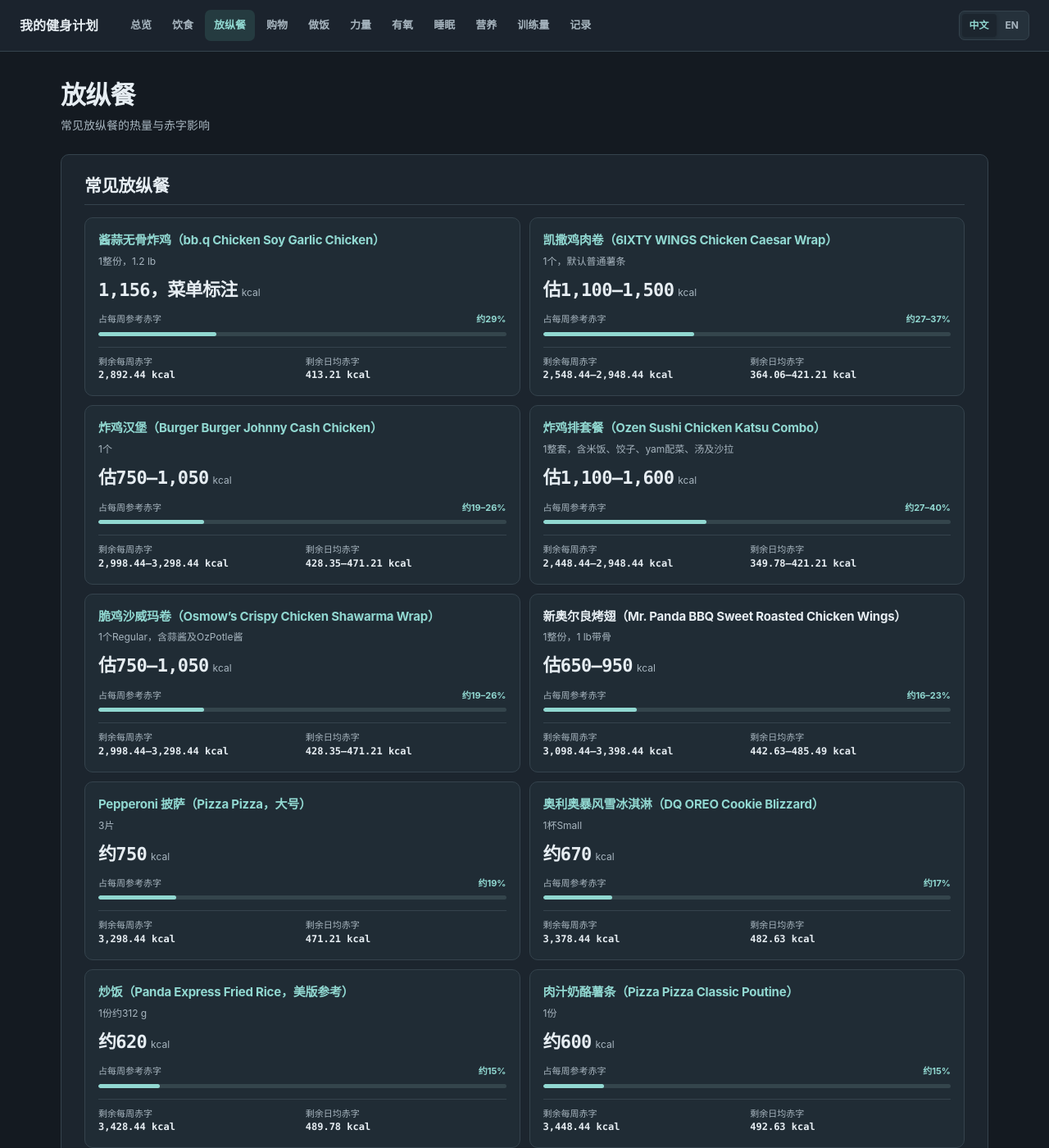
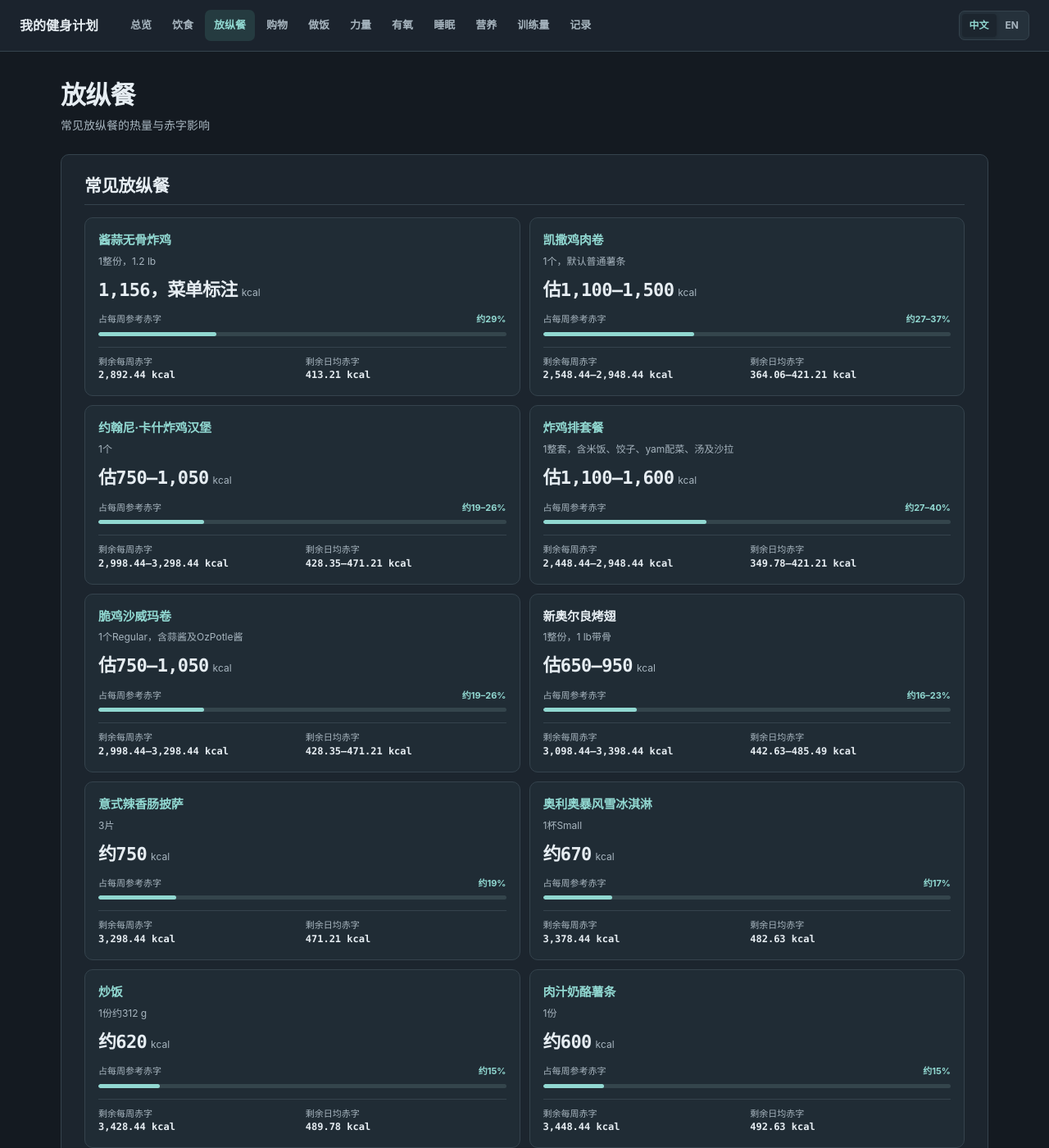
Before and after one commit to yunhaixiang/fitness, a Jekyll site: the page built from treats.md, in a window 1280 px wide and 1400 px high. Shown: the whole window at 82% size. Built offline with Jekyll 4.4.1, drawn with Linux system fonts in a browser that asks for light colours; some of the changed text lies outside the part shown.

Commit message:
Simplify Chinese treat meal names

```diff
--- a/assets/i18n.js
+++ b/assets/i18n.js
@@ -418,9 +418,10 @@
       if (node.parentElement?.closest('script,style,svg')) continue;
       if (!originalText.has(node)) originalText.set(node, node.textContent);
       const source = originalText.get(node);
-      const translated = hasChinese.test(source)
+      const itemEnglish = node.parentElement?.getAttribute('data-en');
+      const translated = itemEnglish ?? (hasChinese.test(source)
         ? (node.parentElement?.matches('code.language-mermaid') ? translateMermaid(source) : translate(source))
-        : source;
+        : source);
       const isLabel = node.parentElement?.matches('th,label,button,.brand,.main-nav a,.training-table td > a')
         || node.parentElement?.closest('h1,h2,h3,h4,h5,h6');
       if (translated !== source || isLabel) node.textContent = isLabel ? titleCase(translated) : translated;
--- a/treats.md
+++ b/treats.md
@@ -22,7 +22,7 @@
 </thead>
 <tbody>
 <tr>
-<td><a href="https://www.bbqchickenca.com/">酱蒜无骨炸鸡（bb.q Chicken Soy Garlic Chicken）</a></td>
+<td><a href="https://www.bbqchickenca.com/" data-en="Soy Garlic Boneless Fried Chicken (bb.q Chicken)">酱蒜无骨炸鸡</a></td>
 <td>1整份，1.2 lb</td>
 <td style="text-align: right;">1,156，菜单标注</td>
 <td style="text-align: right;">约29%</td>
@@ -30,7 +30,7 @@
 <td style="text-align: right;">413.21</td>
 </tr>
 <tr>
-<td><a href="https://6ixtywings.com/menu_items/chicken-caesar-wrap/">凯撒鸡肉卷（6IXTY WINGS Chicken Caesar Wrap）</a></td>
+<td><a href="https://6ixtywings.com/menu_items/chicken-caesar-wrap/" data-en="Chicken Caesar Wrap (6IXTY WINGS)">凯撒鸡肉卷</a></td>
 <td>1个，默认普通薯条</td>
 <td style="text-align: right;">估1,100–1,500</td>
 <td style="text-align: right;">约27–37%</td>
@@ -38,7 +38,7 @@
 <td style="text-align: right;">364.06–421.21</td>
 </tr>
 <tr>
-<td><a href="https://order.online/store/burger-burger-25113744">炸鸡汉堡（Burger Burger Johnny Cash Chicken）</a></td>
+<td><a href="https://order.online/store/burger-burger-25113744" data-en="Johnny Cash Chicken Sandwich (Burger Burger)">约翰尼·卡什炸鸡汉堡</a></td>
 <td>1个</td>
 <td style="text-align: right;">估750–1,050</td>
 <td style="text-align: right;">约19–26%</td>
@@ -46,7 +46,7 @@
 <td style="text-align: right;">428.35–471.21</td>
 </tr>
 <tr>
-<td><a href="https://www.ubereats.com/ca/store/ozen-sushi/yCgRS0Q7S_Wlx8Flww4rWQ">炸鸡排套餐（Ozen Sushi Chicken Katsu Combo）</a></td>
+<td><a href="https://www.ubereats.com/ca/store/ozen-sushi/yCgRS0Q7S_Wlx8Flww4rWQ" data-en="Chicken Katsu Combo (Ozen Sushi)">炸鸡排套餐</a></td>
 <td>1整套，含米饭、饺子、yam配菜、汤及沙拉</td>
 <td style="text-align: right;">估1,100–1,600</td>
 <td style="text-align: right;">约27–40%</td>
@@ -54,7 +54,7 @@
 <td style="text-align: right;">349.78–421.21</td>
 </tr>
 <tr>
-<td><a href="https://osmows.com/nutrition-calculator">脆鸡沙威玛卷（Osmow’s Crispy Chicken Shawarma Wrap）</a></td>
+<td><a href="https://osmows.com/nutrition-calculator" data-en="Crispy Chicken Shawarma Wrap (Osmow’s)">脆鸡沙威玛卷</a></td>
 <td>1个Regular，含蒜酱及OzPotle酱</td>
 <td style="text-align: right;">估750–1,050</td>
 <td style="text-align: right;">约19–26%</td>
@@ -62,7 +62,7 @@
 <td style="text-align: right;">428.35–471.21</td>
 </tr>
 <tr>
-<td>新奥尔良烤翅（Mr. Panda BBQ Sweet Roasted Chicken Wings）</td>
+<td data-en="Sweet Roasted Chicken Wings (Mr. Panda BBQ)">新奥尔良烤翅</td>
 <td>1整份，1 lb带骨</td>
 <td style="text-align: right;">估650–950</td>
 <td style="text-align: right;">约16–23%</td>
@@ -70,7 +70,7 @@
 <td style="text-align: right;">442.63–485.49</td>
 </tr>
 <tr>
-<td><a href="https://www.pizzapizza.ca/about-us/nutrition/large-pizza/">Pepperoni 披萨（Pizza Pizza，大号）</a></td>
+<td><a href="https://www.pizzapizza.ca/about-us/nutrition/large-pizza/" data-en="Pepperoni Pizza (Pizza Pizza, Large)">意式辣香肠披萨</a></td>
 <td>3片</td>
 <td style="text-align: right;">约750</td>
 <td style="text-align: right;">约19%</td>
@@ -78,7 +78,7 @@
 <td style="text-align: right;">471.21</td>
 </tr>
 <tr>
-<td><a href="https://www.dairyqueen.com/en-ca/nutrition/food-treats/">奥利奥暴风雪冰淇淋（DQ OREO Cookie Blizzard）</a></td>
+<td><a href="https://www.dairyqueen.com/en-ca/nutrition/food-treats/" data-en="OREO Cookie Blizzard (DQ)">奥利奥暴风雪冰淇淋</a></td>
 <td>1杯Small</td>
 <td style="text-align: right;">约670</td>
 <td style="text-align: right;">约17%</td>
@@ -86,7 +86,7 @@
 <td style="text-align: right;">482.63</td>
 </tr>
 <tr>
-<td><a href="https://www.pandaexpress.com/nutritioninformation">炒饭（Panda Express Fried Rice，美版参考）</a></td>
+<td><a href="https://www.pandaexpress.com/nutritioninformation" data-en="Fried Rice (Panda Express, US Reference)">炒饭</a></td>
 <td>1份约312 g</td>
 <td style="text-align: right;">约620</td>
 <td style="text-align: right;">约15%</td>
@@ -94,7 +94,7 @@
 <td style="text-align: right;">489.78</td>
 </tr>
 <tr>
-<td><a href="https://www.pizzapizza.ca/about-us/nutrition/poutine/">肉汁奶酪薯条（Pizza Pizza Classic Poutine）</a></td>
+<td><a href="https://www.pizzapizza.ca/about-us/nutrition/poutine/" data-en="Classic Poutine (Pizza Pizza)">肉汁奶酪薯条</a></td>
 <td>1份</td>
 <td style="text-align: right;">约600</td>
 <td style="text-align: right;">约15%</td>
@@ -102,7 +102,7 @@
 <td style="text-align: right;">492.63</td>
 </tr>
 <tr>
-<td><a href="https://rippedrestaurants.com/ca/chains/mcdonalds/big-mac">巨无霸汉堡（加拿大 McDonald’s）</a></td>
+<td><a href="https://rippedrestaurants.com/ca/chains/mcdonalds/big-mac" data-en="Big Mac (McDonald’s Canada)">巨无霸汉堡</a></td>
 <td>1个，不含薯条和饮料</td>
 <td style="text-align: right;">约570</td>
 <td style="text-align: right;">约14%</td>
@@ -110,7 +110,7 @@
 <td style="text-align: right;">496.92</td>
 </tr>
 <tr>
-<td><a href="https://assets.ctfassets.net/a2mgcrjjefyo/3AUi2N7aacNo4rjQ1jE3di/4de20ade3ee68d86901ad9d97230accf/KFC_Website_Nutritional_Information__W4_2024_.pdf">炸鸡汉堡（KFC Famous Chicken Sandwich）</a></td>
+<td><a href="https://assets.ctfassets.net/a2mgcrjjefyo/3AUi2N7aacNo4rjQ1jE3di/4de20ade3ee68d86901ad9d97230accf/KFC_Website_Nutritional_Information__W4_2024_.pdf" data-en="Famous Chicken Sandwich (KFC)">肯德基招牌炸鸡汉堡</a></td>
 <td>1个，不含薯条和饮料</td>
 <td style="text-align: right;">约540</td>
 <td style="text-align: right;">约13%</td>
@@ -118,7 +118,7 @@
 <td style="text-align: right;">501.21</td>
 </tr>
 <tr>
-<td><a href="https://www.dairyqueen.com/en-ca/nutrition/food-treats/">巧克力奶昔（DQ Chocolate Shake）</a></td>
+<td><a href="https://www.dairyqueen.com/en-ca/nutrition/food-treats/" data-en="Chocolate Shake (DQ)">巧克力奶昔</a></td>
 <td>1杯Small</td>
 <td style="text-align: right;">约530</td>
 <td style="text-align: right;">约13%</td>
@@ -126,7 +126,7 @@
 <td style="text-align: right;">502.63</td>
 </tr>
 <tr>
-<td><a href="https://www.pandaexpress.com/nutritioninformation">陈皮鸡（Panda Express Orange Chicken，美版参考）</a></td>
+<td><a href="https://www.pandaexpress.com/nutritioninformation" data-en="Orange Chicken (Panda Express, US Reference)">陈皮鸡</a></td>
 <td>1份约168 g，不含米饭</td>
 <td style="text-align: right;">约510</td>
 <td style="text-align: right;">约13%</td>
@@ -134,7 +134,7 @@
 <td style="text-align: right;">505.49</td>
 </tr>
 <tr>
-<td><a href="https://www.pizzapizza.ca/about-us/nutrition/desserts/">迷你布朗尼（Pizza Pizza Two-Bite Brownies）</a></td>
+<td><a href="https://www.pizzapizza.ca/about-us/nutrition/desserts/" data-en="Two-Bite Brownies (Pizza Pizza)">迷你布朗尼</a></td>
 <td>6个</td>
 <td style="text-align: right;">约480</td>
 <td style="text-align: right;">约12%</td>
@@ -166,7 +166,7 @@
 <td style="text-align: right;">524.06</td>
 </tr>
 <tr>
-<td><a href="https://www.dairyqueen.com/en-ca/nutrition/food-treats/">牧场酱脆鸡卷（DQ Ranch Crispy Chicken Wrap）</a></td>
+<td><a href="https://www.dairyqueen.com/en-ca/nutrition/food-treats/" data-en="Ranch Crispy Chicken Wrap (DQ)">牧场酱脆鸡卷</a></td>
 <td>1个</td>
 <td style="text-align: right;">约340</td>
 <td style="text-align: right;">约8%</td>
@@ -174,7 +174,7 @@
 <td style="text-align: right;">529.78</td>
 </tr>
 <tr>
-<td><a href="https://www.dairyqueen.com/en-ca/nutrition/food-treats/">炸鸡柳（DQ Chicken Strips）</a></td>
+<td><a href="https://www.dairyqueen.com/en-ca/nutrition/food-treats/" data-en="Chicken Strips (DQ)">炸鸡柳</a></td>
 <td>3条，不含蘸酱</td>
 <td style="text-align: right;">约320</td>
 <td style="text-align: right;">约8%</td>
@@ -182,7 +182,7 @@
 <td style="text-align: right;">532.63</td>
 </tr>
 <tr>
-<td><a href="https://www.dairyqueen.com/en-ca/nutrition/food-treats/">薯条（DQ Fries）</a></td>
+<td><a href="https://www.dairyqueen.com/en-ca/nutrition/food-treats/" data-en="Fries (DQ)">薯条</a></td>
 <td>1份Regular，不含蘸酱</td>
 <td style="text-align: right;">约280</td>
 <td style="text-align: right;">约7%</td>
@@ -190,7 +190,7 @@
 <td style="text-align: right;">538.35</td>
 </tr>
 <tr>
-<td><a href="https://www.dairyqueen.com/en-ca/nutrition/food-treats/">炸洋葱圈（DQ Onion Rings）</a></td>
+<td><a href="https://www.dairyqueen.com/en-ca/nutrition/food-treats/" data-en="Onion Rings (DQ)">炸洋葱圈</a></td>
 <td>1份Regular，不含蘸酱</td>
 <td style="text-align: right;">约260</td>
 <td style="text-align: right;">约6%</td>
@@ -198,7 +198,7 @@
 <td style="text-align: right;">541.21</td>
 </tr>
 <tr>
-<td><a href="https://www.dairyqueen.com/en-ca/nutrition/food-treats/">香草冰淇淋（DQ Vanilla Cone）</a></td>
+<td><a href="https://www.dairyqueen.com/en-ca/nutrition/food-treats/" data-en="Vanilla Cone (DQ)">香草冰淇淋</a></td>
 <td>1个Small甜筒，不加脆皮和配料</td>
 <td style="text-align: right;">约230</td>
 <td style="text-align: right;">约6%</td>
```
Also changed, not shown: other parts of treats.md (+3 -3 lines).
